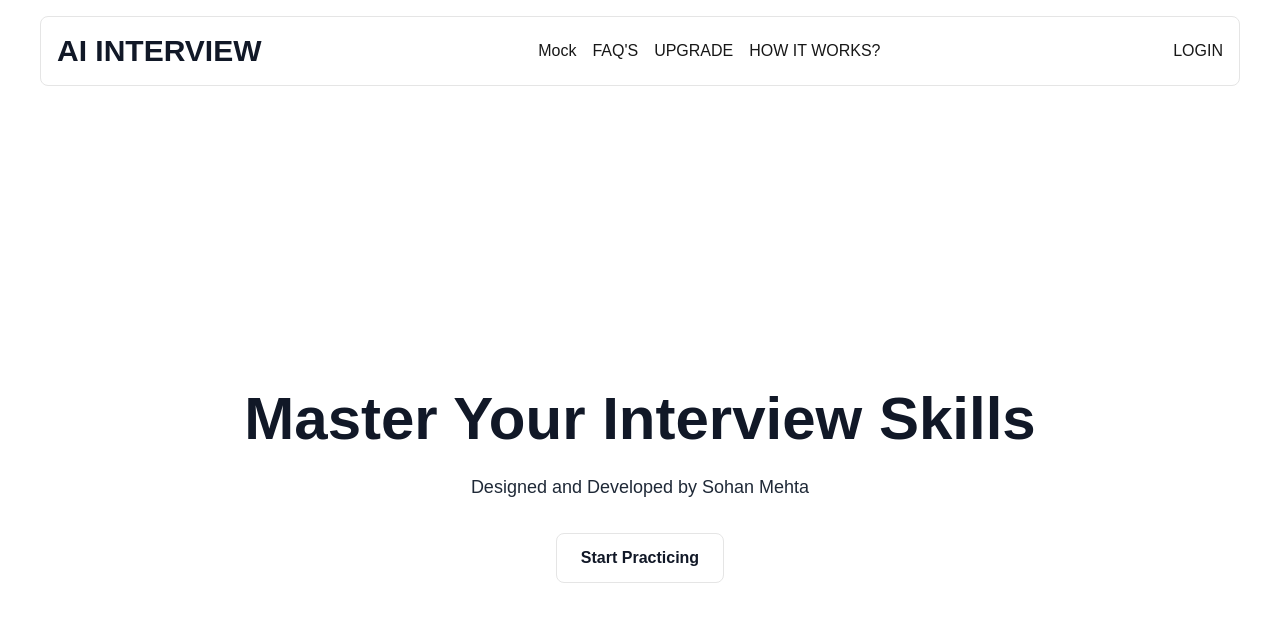
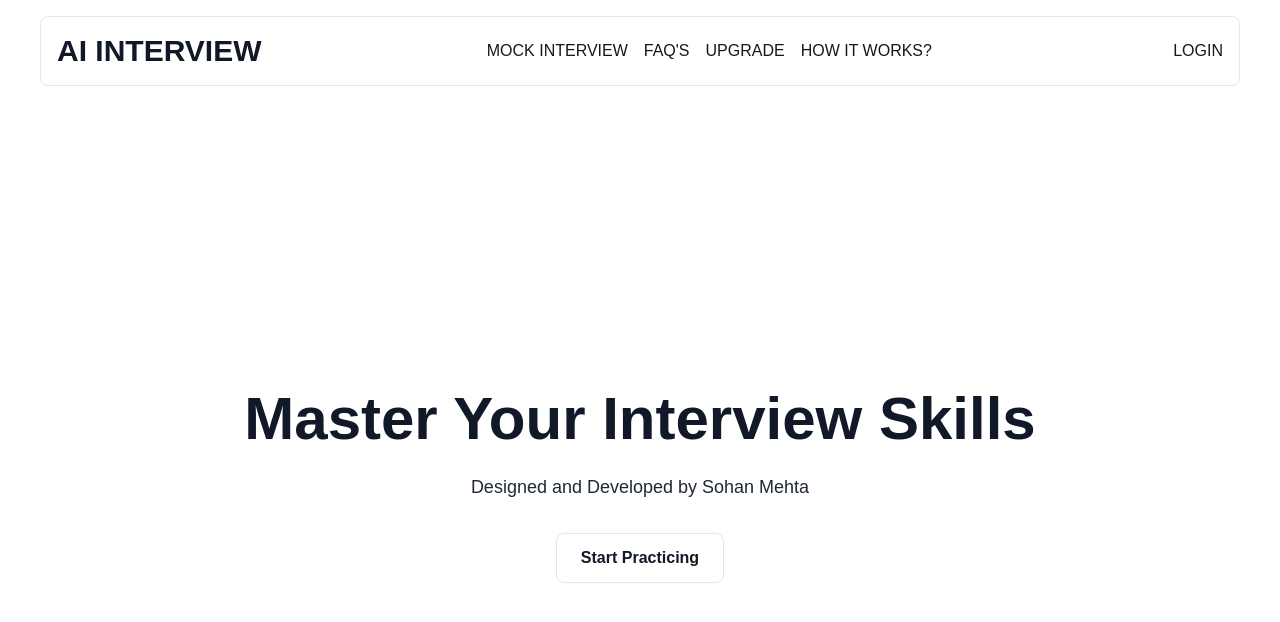
Before and after one commit to suryanshuverma0/AI-Interview-Moker, a Next.js app: page / in a window 1280 px wide. Shown: the top 622 px of the page. Built offline with nearby package versions, Linux system fonts and the light colour scheme; no server answers.

Commit message:
"Update header and page titles: 'Mock' -> 'MOCK INTERVIEW' and 'Mock' -> 'Dashboard'"

```diff
--- a/app/Mock/_components/Header.jsx
+++ b/app/Mock/_components/Header.jsx
@@ -25,7 +25,7 @@
         <ul className='hidden md:flex gap-4'>
           <Link href={'/Mock'}>
             <li className={`transition-colors duration-300 ease-in-out transform hover:text-gray-800 cursor-pointer ${path == '/Mock' && 'text-primary font-bold'}`}>
-              Mock
+              MOCK INTERVIEW
             </li>
           </Link>
           <Link href={'/'}>
--- a/app/Mock/page.jsx
+++ b/app/Mock/page.jsx
@@ -6,7 +6,7 @@
 function Mock() {
   return (
     <div className='p-10'>
-<h2 className='font-bold text-2xl'>Mock</h2>
+<h2 className='font-bold text-2xl'>Dashboard</h2>
 <h2 className='text-gray-500'>Create and Start your AI Mock Interview. Make Sure To Disable Ad Blockers!</h2>
 <div className='grid grid-cols-1 md:grid-cols-3 my-5'>
   <AddNewInterview/>
```
